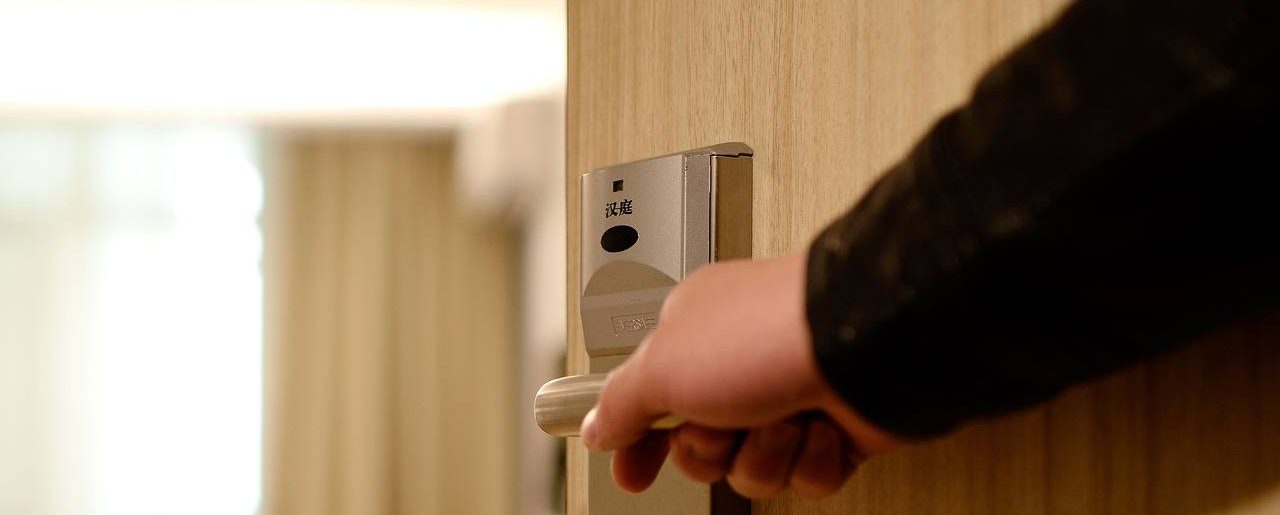
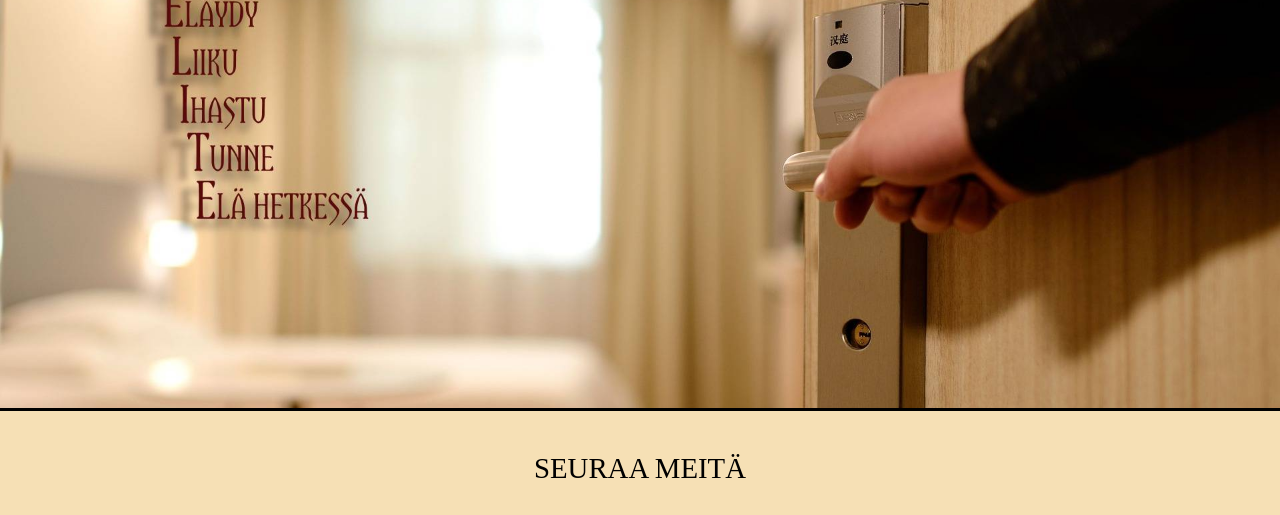
Before and after one commit to puntilateemu/JsProjekti, a plain HTML site: page index.html in a window 1280 px wide. Shown: the part 248-763 px from the top of the page. Drawn offline with Linux system fonts and the light colour scheme.

Commit message:
Add files via upload

```diff
--- a/index.css
+++ b/index.css
@@ -1,18 +1,11 @@
 html, body{
-    background-image: url(assets/Index2.jpg);
-    background-repeat: no-repeat;
     margin: 0;
     padding: 0;
-    background-position: 100% 100%;
-    background-repeat: no-repeat;
 }
 .indexContainer{
     width: 100%;
-    min-height: 900px;
-    display: flex;
-    justify-content: center;
-    align-items: center;
-    margin-top: 15%;
-    margin-bottom: 1%;
-    position: relative;
+    height: 80vh;
+    background-image: url(assets/Index2.jpg);
+    background-repeat: no-repeat;
+    background-size: cover;
 }
```
